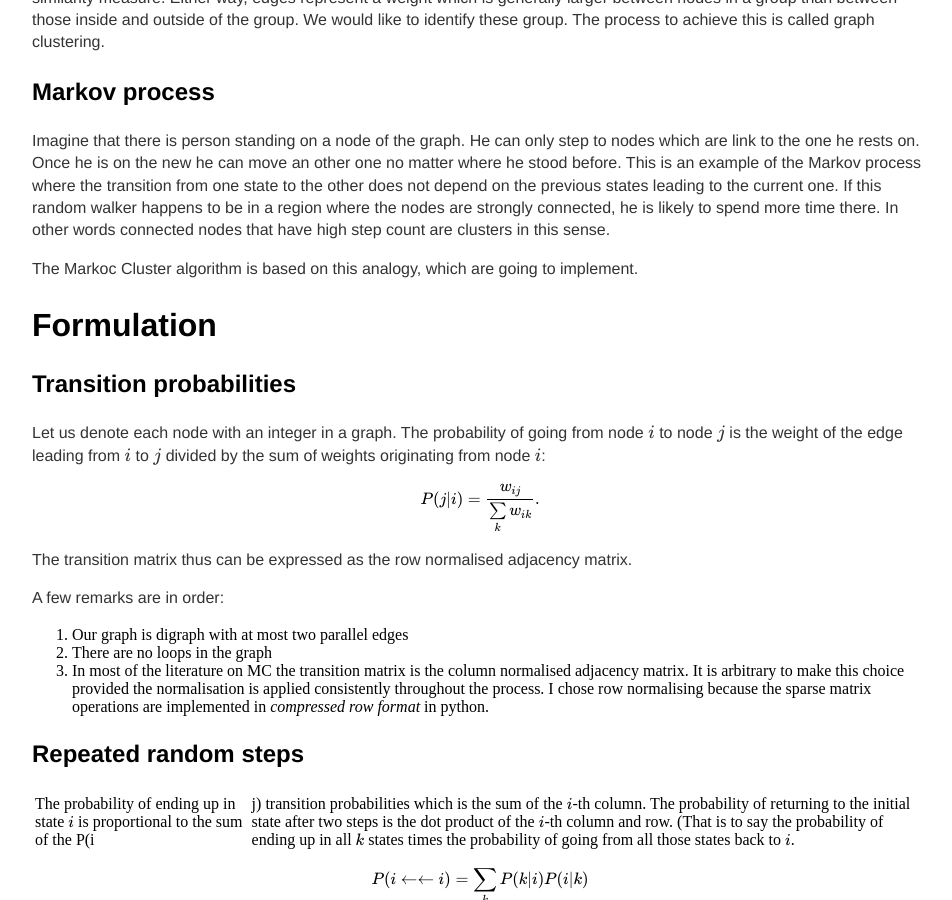
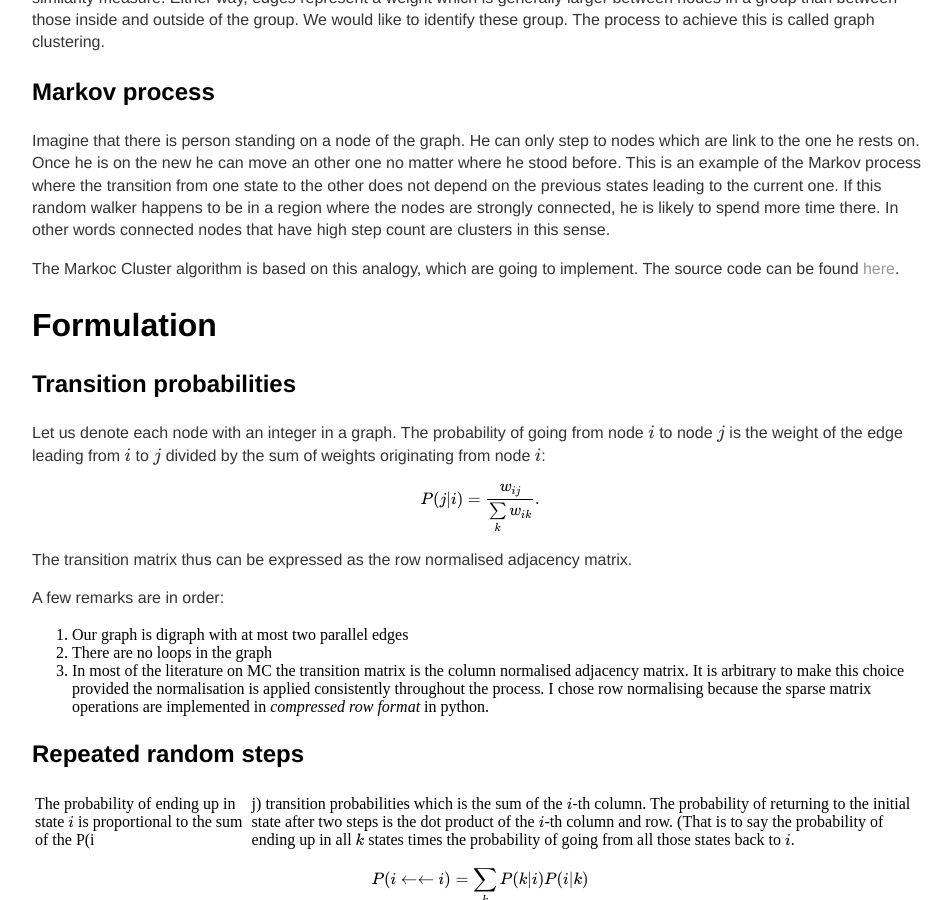
Before and after one commit to bhornung/bhornung.github.io, a Jekyll site: the page built from _posts/2018-05-03-markov-cluster.md, in a window 1280 px wide and 900 px high, scrolled down 420 px. Shown: the whole window, without its empty margins (160-1112 px from the left). Built offline with Jekyll 4.4.1, drawn with Linux system fonts in a browser that asks for light colours; formulas are drawn with MathJax 3.

Commit message:
Add reference to repo.

```diff
--- a/_posts/2018-05-03-markov-cluster.md
+++ b/_posts/2018-05-03-markov-cluster.md
@@ -13,7 +13,7 @@ When looking at certain graphs, one immediately recognises that certain nodes ar
 ### Markov process
 Imagine that there is person standing on a node of the graph. He can only step to nodes which are link to the one he rests on. Once he is on the new he can move an other one no matter where he stood before. This is an example of the Markov process where the transition from one state to the other does not depend on the previous states leading to the current one. If this random walker happens to be in a region where the nodes are strongly connected, he is likely to spend more time there. In other words connected nodes that have high step count are clusters in this sense.
 
-The Markoc Cluster algorithm is based on this analogy, which are going to implement.
+The Markoc Cluster algorithm is based on this analogy, which are going to implement. The source code can be found [here](https://github.com/bhornung/MCA).
 
 ## Formulation
 
```
